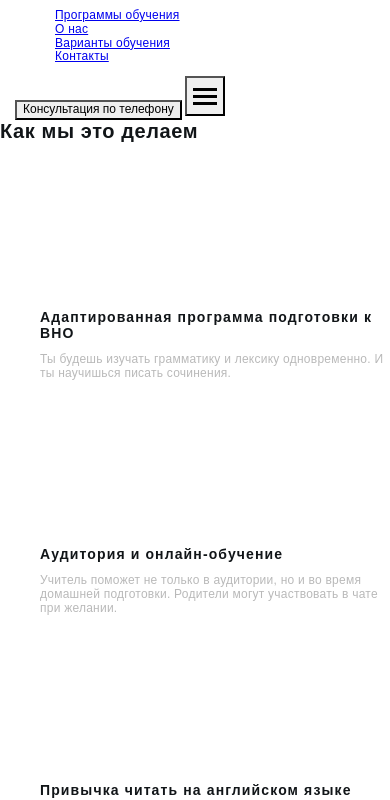
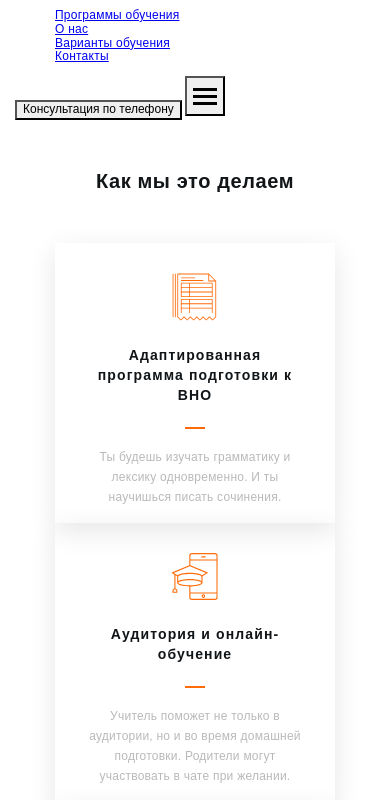
Before and after one commit to vadimka07/project_team_4, a website built with Parcel: page src/index.html in a window 390 px wide. Shown: the part 48-848 px from the top of the page. Built offline with nearby package versions, Linux system fonts and the light colour scheme.

Commit message:
добавляет базовые стили mobile

```diff
--- a/src/partials/how.html
+++ b/src/partials/how.html
@@ -3,7 +3,9 @@
     <h2 class="methods__title">Как мы это делаем</h2>
     <ul class="methods__list">
       <li class="methods__item">
-        <svg class="methods__icon"></svg>
+        <svg class="methods__icon" Width="45.39" Height="48">
+          <use href="./images/icon-sprite.svg#icon-table"></use>
+        </svg>
         <h3 class="methods__name">Адаптированная программа подготовки к ВНО</h3>
         <p class="methods__text">
           Ты будешь изучать грамматику и лексику одновременно. И ты научишься
@@ -11,7 +13,9 @@
         </p>
       </li>
       <li class="methods__item">
-        <svg class="methods__icon"></svg>
+        <svg class="methods__icon" Width="48" Height="47">
+          <use href="./images/icon-sprite.svg#icon-cap"></use>
+        </svg>
         <h3 class="methods__name">Аудитория и онлайн-обучение</h3>
         <p class="methods__text">
           Учитель поможет не только в аудитории, но и во время домашней
@@ -19,7 +23,9 @@
         </p>
       </li>
       <li class="methods__item">
-        <svg class="methods__icon"></svg>
+        <svg class="methods__icon" Width="68.43" Height="48">
+          <use href="./images/icon-sprite.svg#icon-book_2"></use>
+        </svg>
         <h3 class="methods__name">Привычка читать на английском языке</h3>
         <p class="methods__text">
           Статьи из источников, которые используются при разработке настоящего
@@ -27,7 +33,9 @@
         </p>
       </li>
       <li class="methods__item">
-        <svg class="methods__icon"></svg>
+        <svg class="methods__icon" Width="48.35" Height="48">
+          <use href="./images/icon-sprite.svg#icon-group"></use>
+        </svg>
         <h3 class="methods__name">Психологическая поддержка</h3>
         <p class="methods__text">
           Мы научим тебя методикам прохождения тестирований, умению планировать
@@ -35,7 +43,9 @@
         </p>
       </li>
       <li class="methods__item">
-        <svg class="methods__icon"></svg>
+        <svg class="methods__icon" Width="45.39" Height="48">
+          <use href="./images/icon-sprite.svg#icon-man"></use>
+        </svg>
         <h3 class="methods__name">Обучение по авторским пособиям</h3>
         <p class="methods__text">
           Тебе не нужно тратить время на самостоятельный поиск материала и
@@ -43,7 +53,9 @@
         </p>
       </li>
       <li class="methods__item">
-        <svg class="methods__icon"></svg>
+        <svg class="methods__icon" Width="57.14" Height="48">
+          <use href="./images/icon-sprite.svg#icon-book_1"></use>
+        </svg>
         <h3 class="methods__name">
           Умение воспринимать устную английскуб речь
         </h3>
--- a/src/sass/components/_how.scss
+++ b/src/sass/components/_how.scss
@@ -0,0 +1,84 @@
+.methods {
+  padding-top: 50px;
+  padding-bottom: 50px;
+  // outline: 1px solid tomato;
+}
+
+// контейнер
+.contanier {
+  margin-left: auto;
+  margin-right: auto;
+  padding-left: 15px;
+  padding-right: 15px;
+  max-width: 480px;
+  // outline: 1px solid teal;
+}
+
+.methods__contanier {
+  // outline: 1px solid green;
+}
+
+// заголовок секции h2
+.methods__title {
+  margin-bottom: 50px;
+  text-align: center;
+}
+
+// секция с методами
+.methods__list {
+  margin: 0;
+  padding: 0;
+  list-style: none;
+}
+
+// карточка метода
+.methods__item {
+  display: block;
+  margin-left: auto;
+  margin-right: auto;
+  padding-top: 30px;
+  padding-bottom: 22px;
+  padding-left: 30px;
+  padding-right: 30px;
+  width: 280px;
+  height: 280px;
+  text-align: center;
+  box-shadow: 0px 8px 26px rgba(0, 0, 0, 0.1);
+}
+
+// иконка карточки
+.methods__icon {
+  fill: $orange;
+}
+
+// название метода h3
+.methods__name {
+  margin-top: 20px;
+  font-size: 14px;
+  line-height: calc(20 / 14);
+}
+
+// описание метода p
+.methods__text {
+  position: relative;
+  margin-top: 42px;
+  font-size: 12px;
+  line-height: calc(20 / 12);
+}
+
+// псевдо элемент
+.methods__text::before {
+  position: absolute;
+  content: "";
+  display: inline-flex;
+
+  margin-left: auto;
+  margin-right: auto;
+  top: -20px;
+  left: 0;
+  right: 0;
+
+  width: 20px;
+  height: 2px;
+  background-color: $orange;
+}
```
